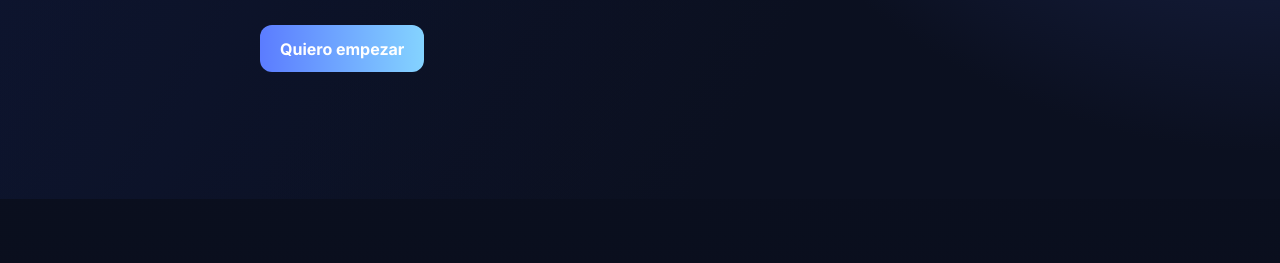
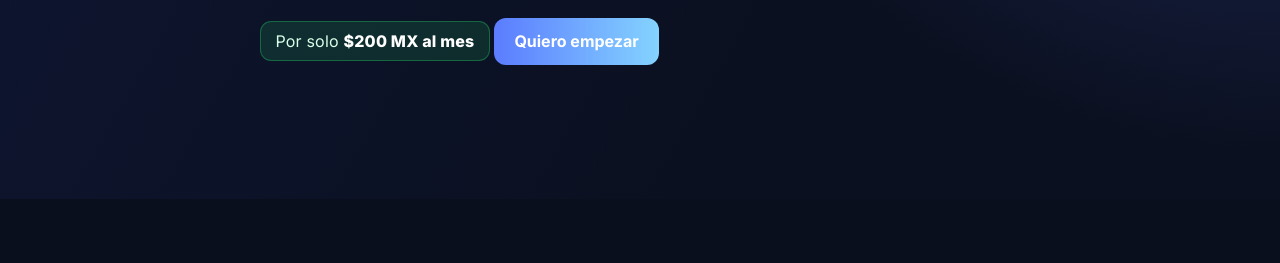
Before and after one commit to ivancamacho9/Comandix, a plain HTML site: page index.html in a window 1280 px wide. Shown: the part 505-768 px from the top of the page. Drawn offline with Linux system fonts and the light colour scheme.

Commit message:
Se agrega precio
Se agrega precio

```diff
--- a/index.html
+++ b/index.html
@@ -33,6 +33,7 @@
           Usa Comandix en cualquier dispositivo y en línea siempre. Rápido,
           intuitivo y fácil de usar para todo tu equipo.
         </p>
+        <p class="price-highlight">Por solo <strong>$200 MX al mes</strong></p>
         <a class="primary-btn" href="#contacto">Quiero empezar</a>
       </div>
     </header>
--- a/styles.css
+++ b/styles.css
@@ -94,6 +94,23 @@ h1 span {
   font-size: clamp(1rem, 2vw, 1.2rem);
   max-width: 62ch;
   margin-bottom: 1.8rem;
+}
+
+.price-highlight {
+  display: inline-block;
+  margin: 0 0 1.2rem;
+  padding: 0.55rem 0.9rem;
+  border-radius: 0.7rem;
+  background: rgba(37, 211, 102, 0.14);
+  border: 1px solid rgba(37, 211, 102, 0.35);
+  color: #d9ffe8;
+  font-size: 1rem;
+  letter-spacing: 0.2px;
+}
+
+.price-highlight strong {
+  color: #fff;
+  font-weight: 800;
 }
 
 .primary-btn {
```
